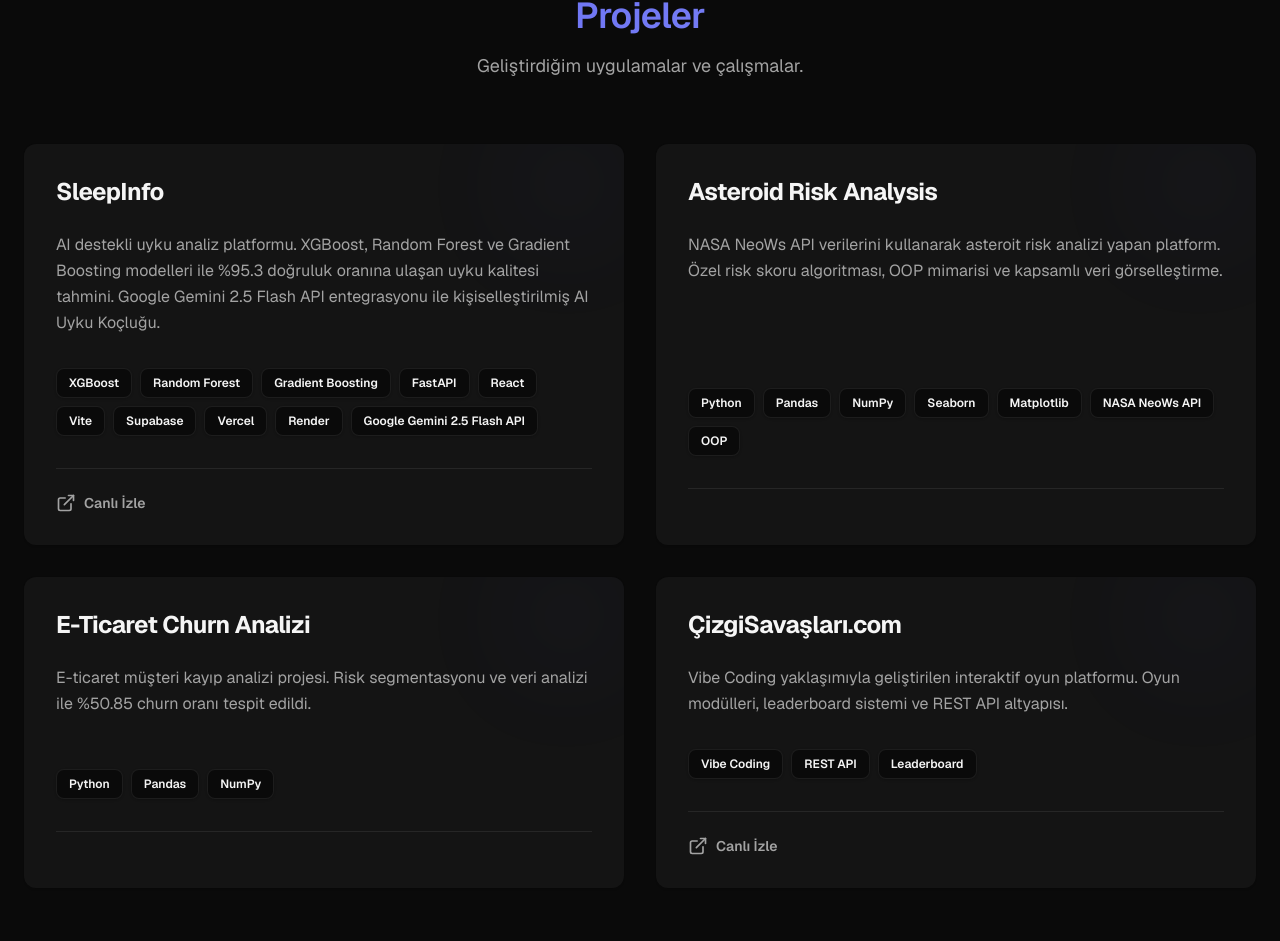
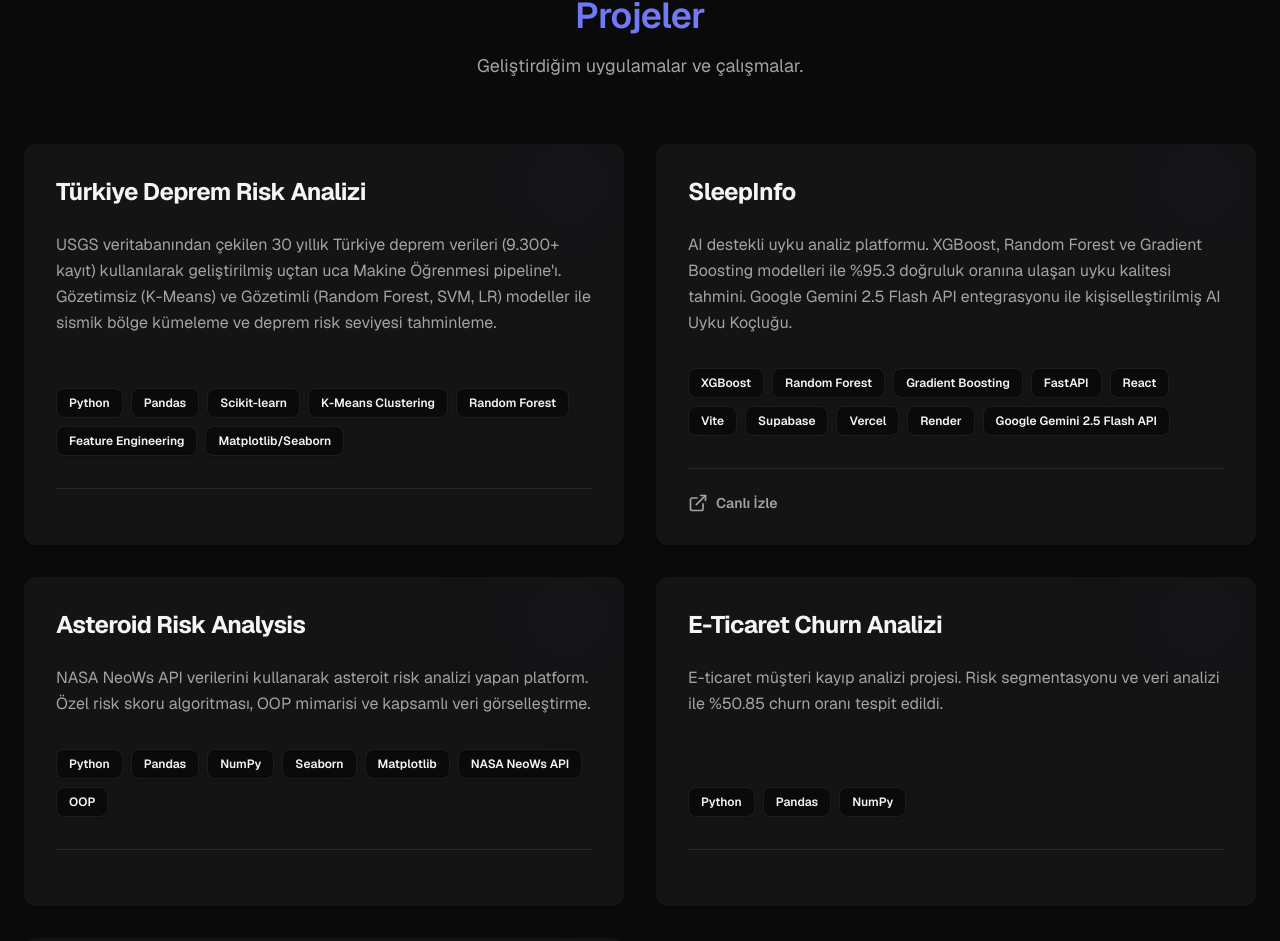
Before and after one commit to cemyildizcy/cemyildiz-portfolio, a Next.js app: page / in a window 1280 px wide. Shown: the part 1758-2699 px from the top of the page. Built offline with nearby package versions, Linux system fonts and the light colour scheme; no server answers.

Commit message:
feat: Turkiye Deprem Risk Analizi projesi eklendi ve son LinkedIn gonderi linki guncellendi

```diff
--- a/src/data/portfolio.ts
+++ b/src/data/portfolio.ts
@@ -85,6 +85,28 @@ export const portfolioData: PortfolioData = {
   },
 
   projects: [
+    {
+      id: 5,
+      title: "Türkiye Deprem Risk Analizi",
+      description:
+        "USGS veritabanından çekilen 30 yıllık Türkiye deprem verileri (9.300+ kayıt) kullanılarak geliştirilmiş uçtan uca Makine Öğrenmesi pipeline'ı. Gözetimsiz (K-Means) ve Gözetimli (Random Forest, SVM, LR) modeller ile sismik bölge kümeleme ve deprem risk seviyesi tahminleme.",
+      technologies: [
+        "Python",
+        "Pandas",
+        "Scikit-learn",
+        "K-Means Clustering",
+        "Random Forest",
+        "Feature Engineering",
+        "Matplotlib/Seaborn"
+      ],
+      githubUrl: "https://github.com/cemyildizcy/turkey-earthquake-risk-analysis",
+      highlights: [
+        "30 yıllık (1994-2025) gerçek veri analizi",
+        "K-Means ile 4 sismik bölge tespiti",
+        "Random Forest ile %84.7 doğruluk oranlı risk tahmini",
+        "Feature Importance analizi ile sismik belirleyicilerin tespiti"
+      ],
+    },
     {
       id: 1,
       title: "SleepInfo",
@@ -231,7 +253,7 @@ export const portfolioData: PortfolioData = {
     },
     {
       name: "Son Postum",
-      url: "https://www.linkedin.com/posts/cemyildizcy_ai-yapayzeka-datascience-share-7464714102226046976-BkR8/?utm_source=social_share_send&utm_medium=member_desktop_web&rcm=ACoAADeq6q4BkfbdLN6bNTevEUosu0vZmwgubQI",
+      url: "https://www.linkedin.com/feed/update/urn:li:activity:7465489993902411776/",
       icon: "linkedin",
     },
     {
```
